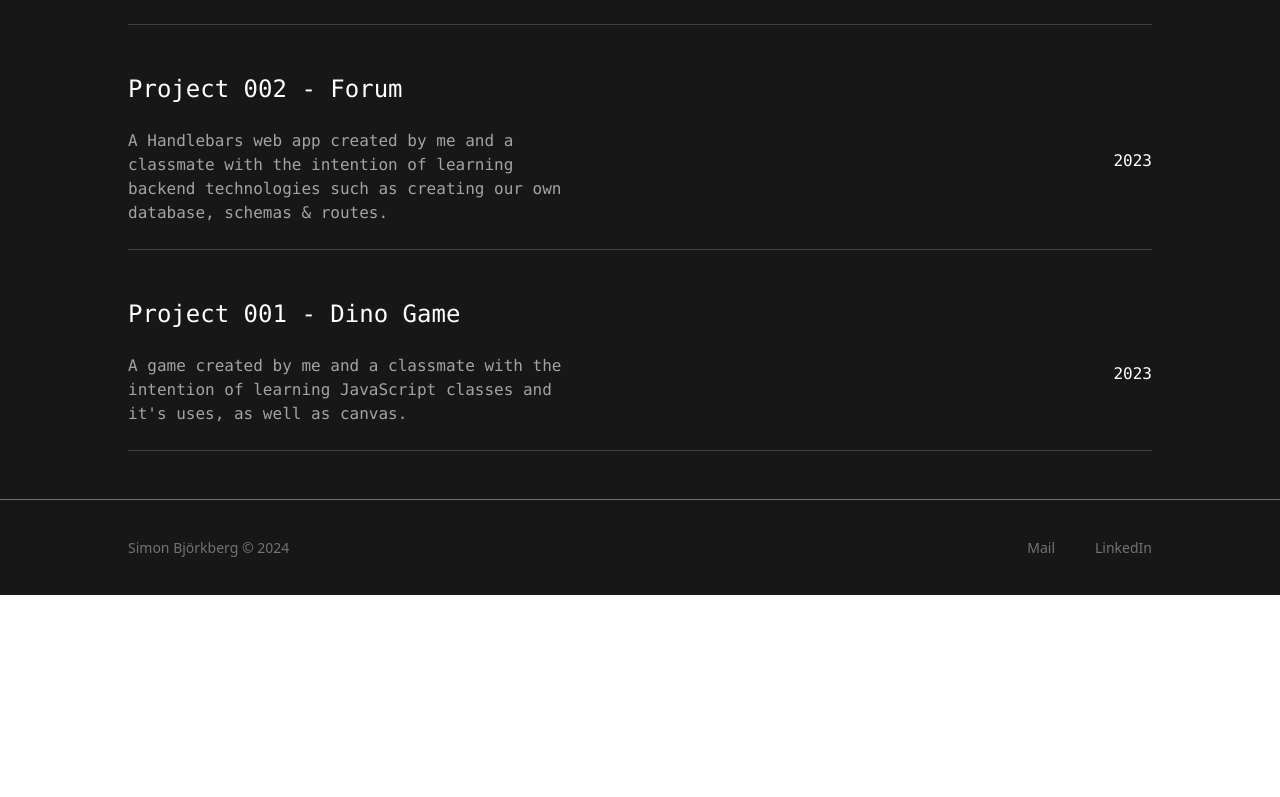
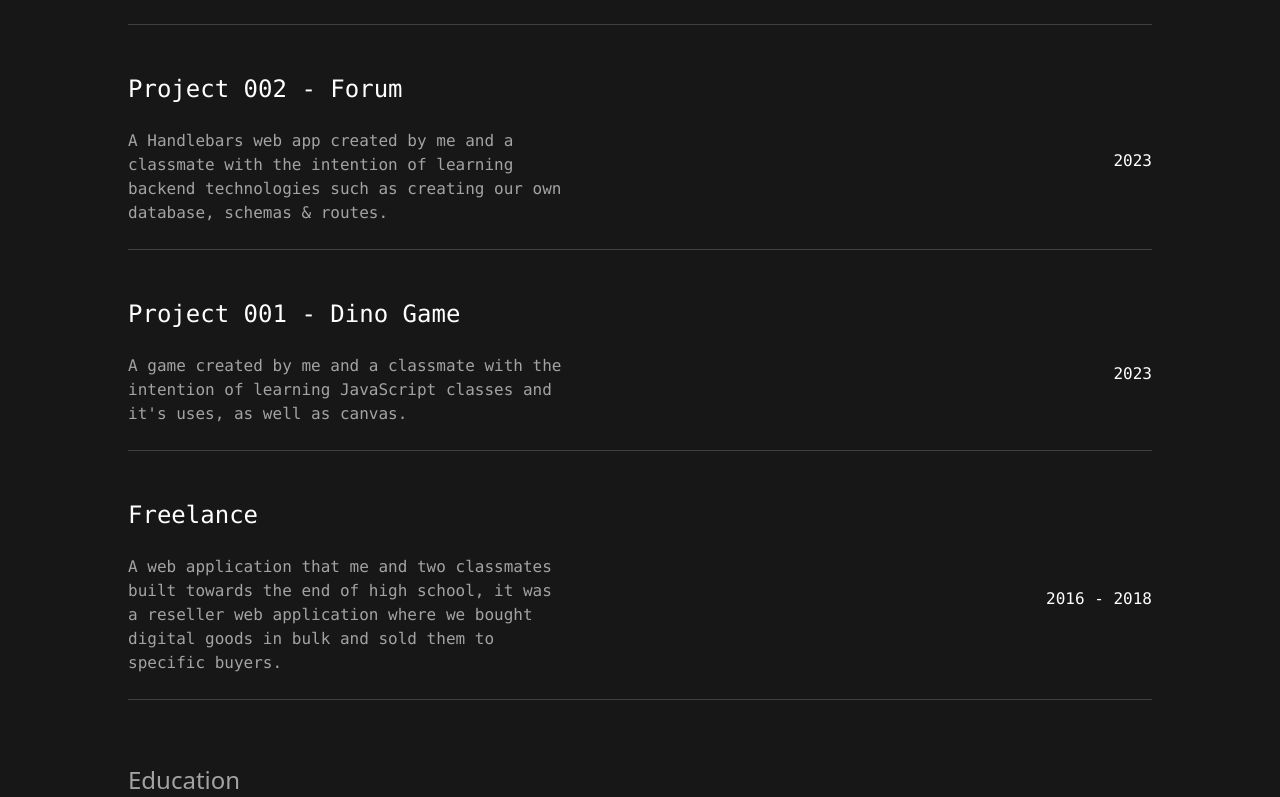
Before and after one commit to SimonBjorkberg/portfolio, a React (Create React App) app: page /info in a window 1280 px wide. Shown: the part 2000-2797 px from the top of the page. Before the commit the page ends 2595 px from the top, so only its background shows below. Built offline with nearby package versions, Linux system fonts and the light colour scheme.

Commit message:
education added

```diff
--- a/src/pages/Info.js
+++ b/src/pages/Info.js
@@ -10,7 +10,7 @@ const Info = () => {
     return (
         <div className="Info text-white font-sans">
             <img src={infoImage} className='object-cover w-full h-[500px]' alt='' />
-            <p className="text-sm font-extralight">
+            <p className="text-sm font-light">
                 Trying to figure out how to solve the green
                 <span className='text-blue-400'>
                     <Link to='https://topbouldering.com/what-is-a-boulder-problem/' target='_blank' rel='noopener noreferrer'> problem</Link>
@@ -22,17 +22,17 @@ const Info = () => {
                 <p className='mb-3'>During my freetime you can expect to find me in the various climbing gyms around Gothenburg, or relaxing infront of my computer either playing games or learning new technologies related to front-end developing.</p>
                 <p className='mb-3'>I consider myself a good teamplayer and do not break under pressure or in stressful situations, and I rarely give up when things get tough.</p>
             </div>
-            <div className='w-1/2 h-fit'>
-                <h1 className='text-2xl mt-16 mb-4 text-neutral-400 font-light'>Documented competence</h1>
+            <div className='w-1/2 h-fit mt-16'>
+                <h1 className='text-2xl mb-4 text-neutral-400 font-light'>Documented competence</h1>
                 <div className='flex flex-wrap gap-2 w-full h-fit'>
                     {technologies.map((tech) => {
                         return <p className='px-1 border border-neutral-600 w-fit'>{tech}</p>
                     })}
                 </div>
             </div>
-            <div className=''>
-                <h1 className='font-light text-2xl mt-20 mb-4 text-neutral-400'>Experience</h1>
-                <div className='font-extralight font-mono border-b mb-5 border-neutral-700 flex justify-between h-fit'>
+            <div className='mt-20'>
+                <h1 className='font-light text-2xl mb-4 text-neutral-400'>Experience</h1>
+                <div className='font-light font-mono border-b mb-5 border-neutral-700 flex justify-between h-fit'>
                     <div className='flex flex-col justify-between w-full'>
                         <h1 className='text-2xl mb-4'>Klätterdomen - Current position</h1>
                         <p className='mb-4 w-1/2 text-neutral-400'>Working as a climbing instructor & sales rep, working with ages ranging from kids up to our most senior customers. A big part of the job is customer relations.</p>
@@ -41,7 +41,7 @@ const Info = () => {
                         <p className=''>2022 - Present</p>
                     </div>
                 </div>
-                <div className='font-extralight font-mono border-b mb-5 border-neutral-700 flex justify-between h-fit'>
+                <div className='font-light font-mono border-b mb-5 border-neutral-700 flex justify-between h-fit'>
                     <div className='flex flex-col justify-between w-full'>
                         <h1 className='text-2xl mb-4'>Project 004 - Klätterdomen</h1>
                         <p className='mb-4 w-1/2 text-neutral-400'>A React web app created by me with the intention of getting better at TailwindCSS & SASS/SCSS while also experimenting with layouts.</p>
@@ -50,7 +50,7 @@ const Info = () => {
                         2023
                     </div>
                 </div>
-                <div className='font-extralight font-mono border-b mb-5 border-neutral-700 flex justify-between h-fit'>
+                <div className='font-light font-mono border-b mb-5 border-neutral-700 flex justify-between h-fit'>
                     <div className='flex flex-col justify-between w-full'>
                         <h1 className='text-2xl mb-4'>Project 003 - E commerce</h1>
                         <p className='mb-4 w-1/2 text-neutral-400'>A React web app created by me and two classmates with the intention of learning React, Stripe, Socket.IO TailwindCSS & continue refining backend technologies.</p>
@@ -59,7 +59,7 @@ const Info = () => {
                         2023
                     </div>
                 </div>
-                <div className='font-extralight font-mono border-b mb-5 border-neutral-700 flex justify-between h-fit'>
+                <div className='font-light font-mono border-b mb-5 border-neutral-700 flex justify-between h-fit'>
                     <div className='flex flex-col justify-between w-full'>
                         <h1 className='text-2xl mb-4'>Project 002 - Forum</h1>
                         <p className='mb-4 w-1/2 text-neutral-400'>A Handlebars web app created by me and a classmate with the intention of learning backend technologies such as creating our own database, schemas & routes.</p>
@@ -68,7 +68,7 @@ const Info = () => {
                         2023
                     </div>
                 </div>
-                <div className='font-extralight font-mono border-b mb-5 border-neutral-700 flex justify-between h-fit'>
+                <div className='font-light font-mono border-b mb-5 border-neutral-700 flex justify-between h-fit'>
                     <div className='flex flex-col justify-between w-full'>
                         <h1 className='text-2xl mb-4'>Project 001 - Dino Game</h1>
                         <p className='mb-4 w-1/2 text-neutral-400'>A game created by me and a classmate with the intention of learning JavaScript classes and it's uses, as well as canvas.</p>
@@ -77,6 +77,36 @@ const Info = () => {
                         2023
                     </div>
                 </div>
+                <div className='font-light font-mono border-b mb-5 border-neutral-700 flex justify-between h-fit'>
+                    <div className='flex flex-col justify-between w-full'>
+                        <h1 className='text-2xl mb-4'>Freelance</h1>
+                        <p className='mb-4 w-1/2 text-neutral-400'>A web application that me and two classmates built towards the end of high school, it was a reseller web application where we bought digital goods in bulk and sold them to specific buyers.</p>
+                    </div>
+                    <div className='my-auto w-44 text-right'>
+                        2016 - 2018
+                    </div>
+                </div>
+            </div>
+            <div className='w-1/2 h-fit mt-16'>
+                <h1 className='text-2xl mb-4 text-neutral-400 font-light'>Education</h1>
+            </div>
+            <div className='font-light font-mono border-b mb-5 border-neutral-700 flex justify-between h-fit'>
+                <div className='flex flex-col justify-between w-full'>
+                    <h1 className='text-2xl mb-4'>Ironhack Bootcamp</h1>
+                    <p className='mb-4 w-1/2 text-neutral-400'>An intense 6 month fullstack JavaScript course with the prime goal of learning industry standard practices to be able to jump straight into the market.</p>
+                </div>
+                <div className='my-auto w-44 text-right'>
+                    2023
+                </div>
+            </div>
+            <div className='font-light font-mono border-b mb-5 border-neutral-700 flex justify-between h-fit'>
+                <div className='flex flex-col justify-between w-full'>
+                    <h1 className='text-2xl mb-4'>Thoren Innovation School</h1>
+                    <p className='mb-4 w-1/2 text-neutral-400'>An innovative high-school with a focus on innovation, coming up with new ideas & solving problems in creative ways. This is where my programming journey started.</p>
+                </div>
+                <div className='my-auto w-44 text-right'>
+                    2014 - 2017
+                </div>
             </div>
         </div>
     )
```
